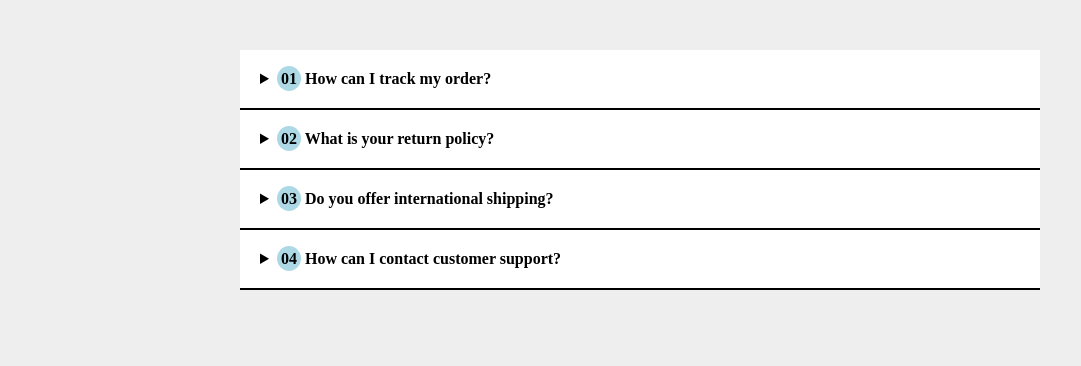
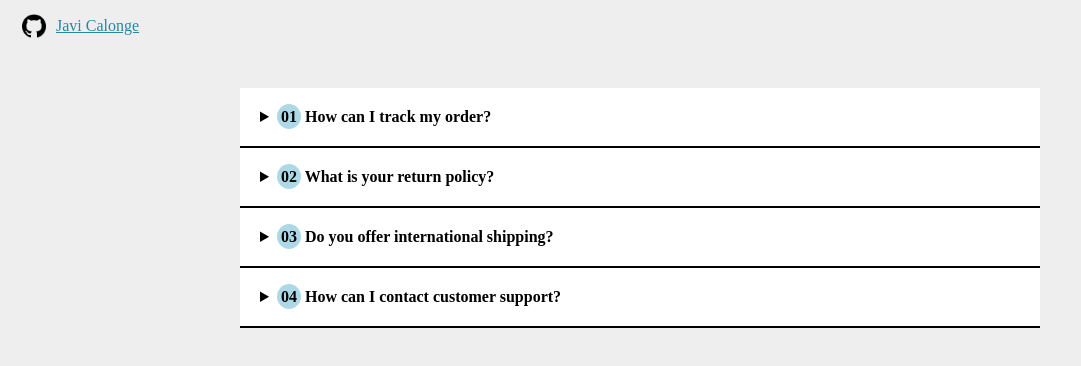
Before and after one commit to JaviCalonge/Dropdown-Menu, a plain HTML site: page index.html in a window 1280 px wide. Shown: the whole page, without its empty margins (0-1081 px from the left). Drawn offline with Linux system fonts and the light colour scheme.

Commit message:
Añadir enlace Github

```diff
--- a/index.html
+++ b/index.html
@@ -10,6 +10,11 @@
 </head>
 
 <body>
+
+  <a class="enlace" href="https://github.com/JaviCalonge" target="_blank" rel="noopener noreferrer">
+    <img src="github.png" alt="Icono Github" width="24">
+    <span>Javi Calonge</span>
+  </a>
 
   <main>
 
--- a/style.css
+++ b/style.css
@@ -1,6 +1,14 @@
 body {
   background-color: #eee;
   box-sizing: border-box;
+}
+
+.enlace {
+  margin: 14px;
+  display: flex;
+  align-items: center;
+  gap: 10px;
+  color: rgb(42, 134, 164);
 }
 
 main {
```
Also changed, not shown: github.png (added).
